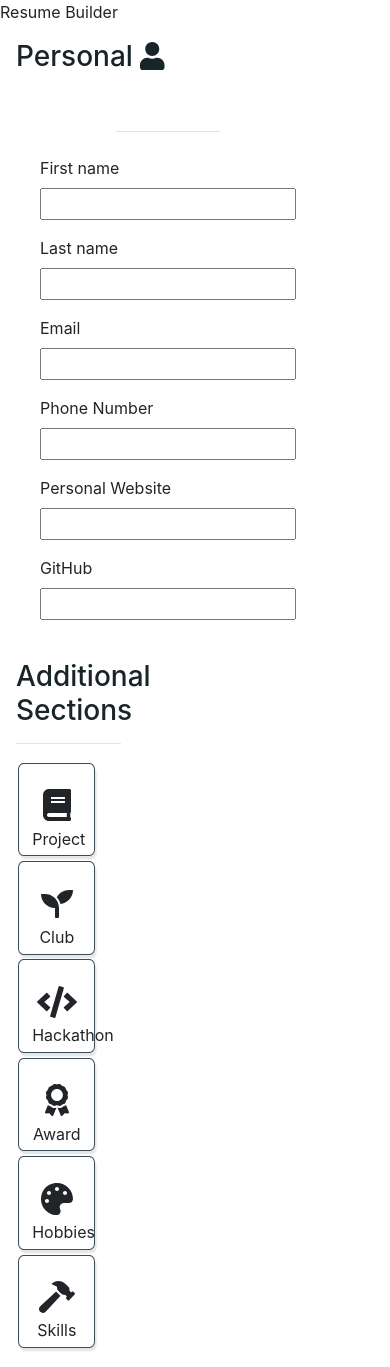
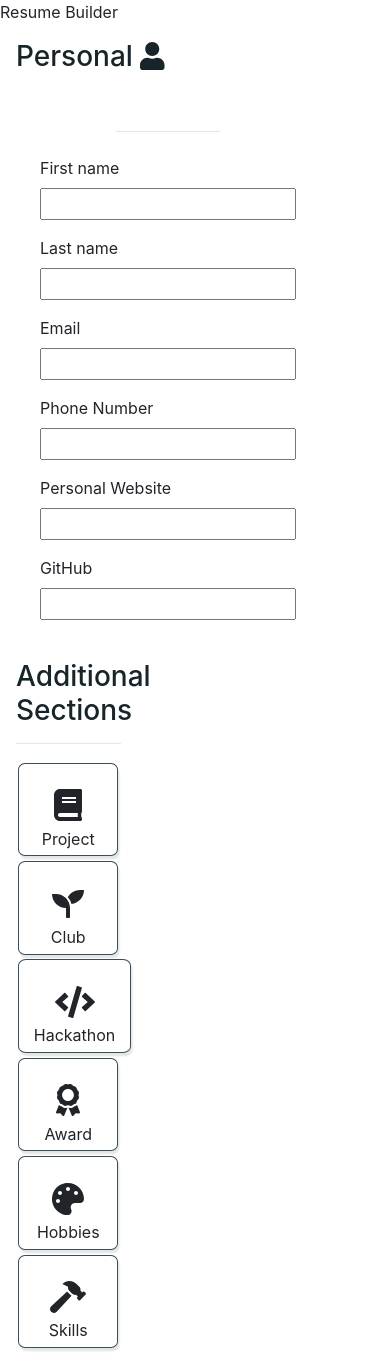
Before and after one commit to MuffinTheDragon/Resume-Builder, a React (Create React App) app in the folder frontend/: page / in a window 390 px wide. Built offline with nearby package versions, Linux system fonts and the light colour scheme.

Commit message:
[CHED-16] Make Project Card Responsive

```diff
--- a/frontend/src/components/Additional/CardsSection/CardsSection.js
+++ b/frontend/src/components/Additional/CardsSection/CardsSection.js
@@ -15,7 +15,6 @@ let CardsSection = (props) => {
             {cards}
         </div>
     )
-
 };
 
 export default CardsSection;
--- a/frontend/src/components/Additional/Item/Item.module.css
+++ b/frontend/src/components/Additional/Item/Item.module.css
@@ -2,8 +2,8 @@
     border: 1px #394E58 solid;
     display: block;
     border-radius: 7%;
-    padding: 1.6rem 0.8rem 0.3rem 0.8rem;
-    width: 4.8rem;
+    padding: 1.6rem 0.9rem 0.3rem 0.9rem;
+    width: 7.5rem;
     margin: 0.15rem;
     box-shadow: 0.1rem 0.2rem 0.1rem rgba(0, 0, 0, 0.1);
 }
@@ -21,4 +21,6 @@
 .title {
     margin-top: 0.2rem;
     text-align: center;
+    width: 100%;
+    word-wrap: normal;
 }
--- a/frontend/src/components/Project/Project.js
+++ b/frontend/src/components/Project/Project.js
@@ -1,13 +1,12 @@
 import React from 'react';
 import styles from "./Project.module.css";
-import shared from "../Shared.module.css";
 import {Accordion, Card} from "react-bootstrap";
 import {FontAwesomeIcon} from '@fortawesome/react-fontawesome'
 import {faCheck, faTimesCircle} from '@fortawesome/free-solid-svg-icons'
 
 function Project() {
     return (
-        <div className={shared}>
+        <div className={styles.project}>
             <Accordion defaultActiveKey={"0"}>
                 <Card>
                     <Accordion.Toggle as={Card.Header} eventKey={"0"}>
@@ -15,7 +14,6 @@ function Project() {
                     </Accordion.Toggle>
                     <Accordion.Collapse eventKey={"0"}>
                         <Card.Body>
-                            <div className={styles.project}>
                             <form>
                                 <h3>Project</h3>
                                 <div className={styles.formRow}>
@@ -53,7 +51,6 @@ function Project() {
                                     </div>
                                 </div>
                             </form>
-                            </div>
                         </Card.Body>
                     </Accordion.Collapse>
                 </Card>
--- a/frontend/src/components/Project/Project.module.css
+++ b/frontend/src/components/Project/Project.module.css
@@ -4,8 +4,6 @@
     flex-direction: column;
     justify-content: center;
     width: 100%;
-    padding: 1rem;
-    border: 1px black solid;
 }
 
 .formRow {
```
Lines whose indentation alone changed are shown as unchanged.
